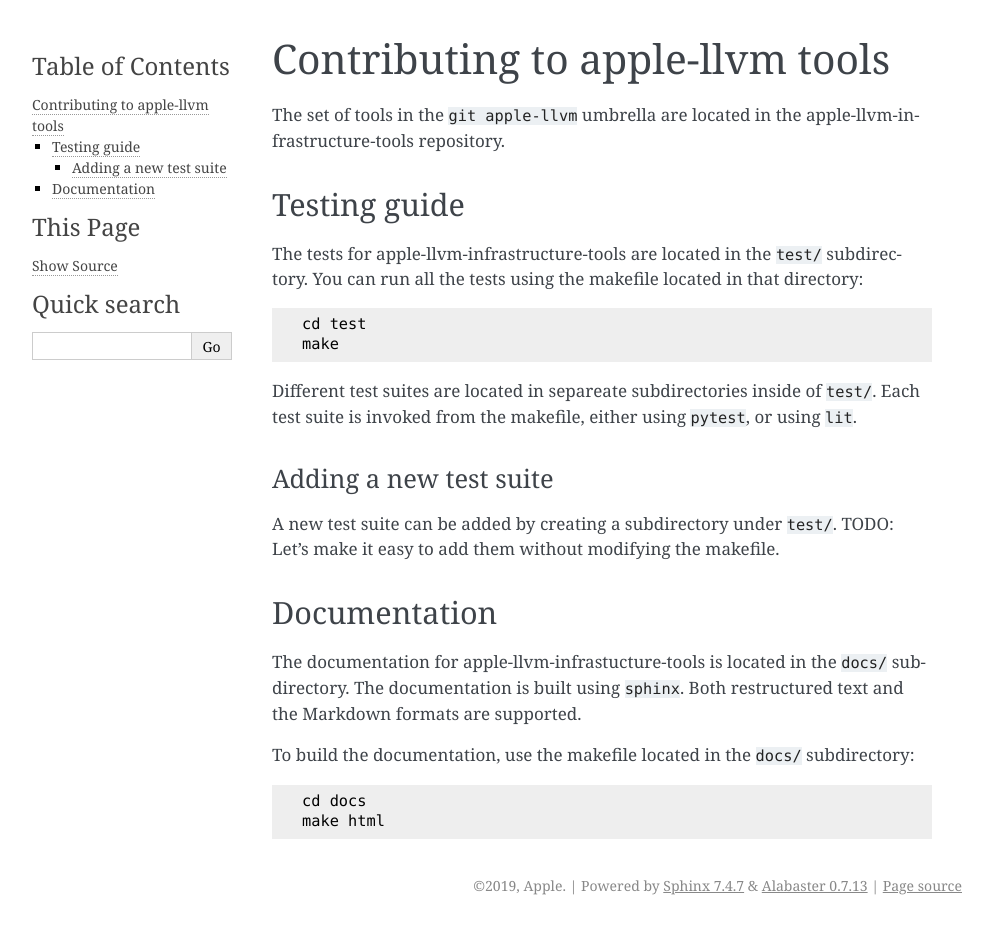
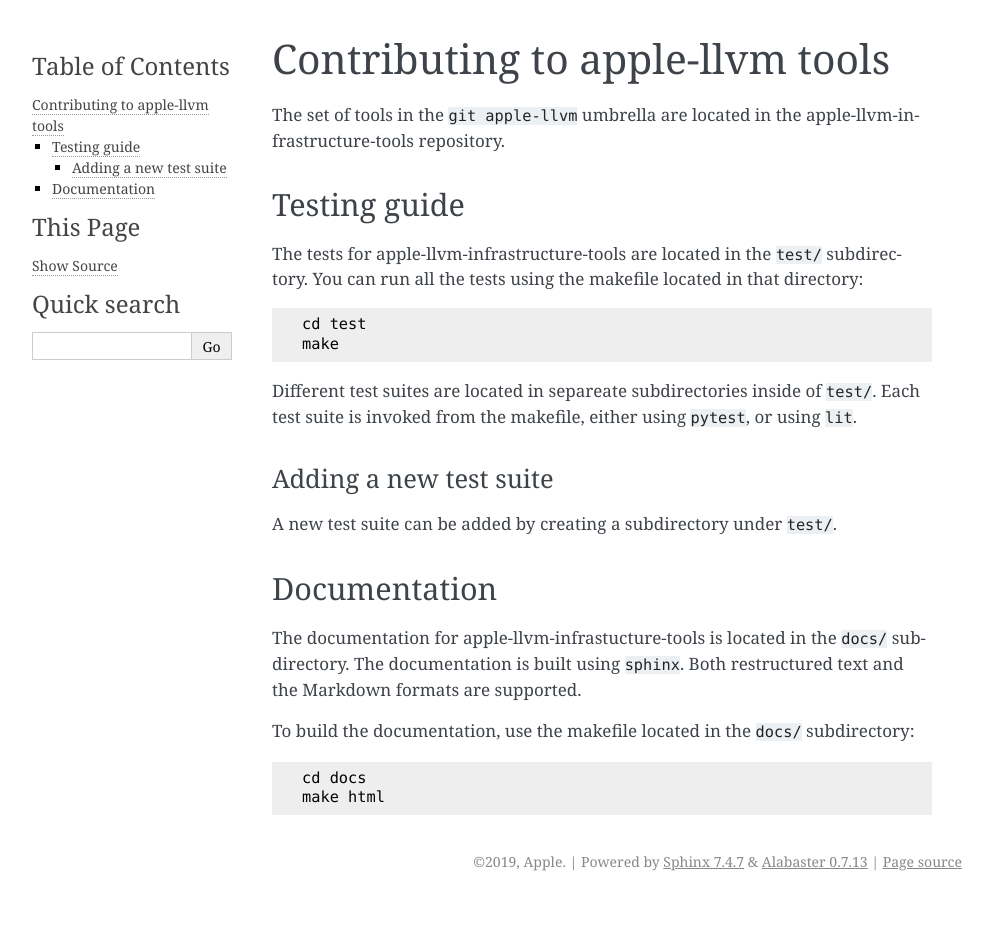
Before and after one commit to apple/apple-llvm-infrastructure-tools, a Sphinx documentation site: the page built from docs/ContributingToTools.md, in a window 1280 px wide. Shown: the whole page, without its empty margins (148-1141 px from the left). Built offline with Sphinx 7.4.7, drawn with Linux system fonts in a browser that asks for light colours; after the commit the page ends 901 px from its top, so only the background shows below that.

Commit message:
Auto-detect lit configs and targets

```diff
--- a/docs/ContributingToTools.md
+++ b/docs/ContributingToTools.md
@@ -21,7 +21,6 @@
 ### Adding a new test suite
 
 A new test suite can be added by creating a subdirectory under `test/`.
-TODO: Let's make it easy to add them without modifying the makefile.
 
 ## Documentation
 
```
Also changed, not shown: 1 other file.
